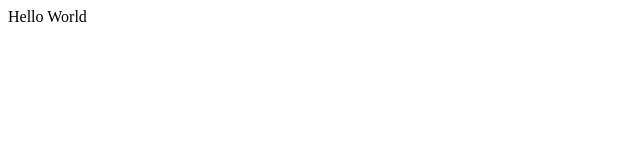
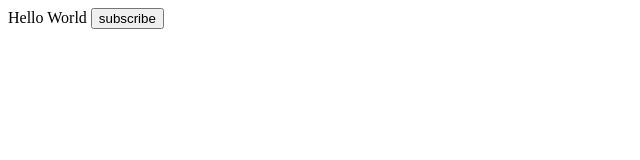
Before and after one commit to klovaaxel/post-test, a plain HTML site: page index.html in a window 1280 px wide. Shown: the whole page, without its empty margins (0-640 px from the left). Drawn offline with Linux system fonts and the light colour scheme.

Commit message:
actually call subscribe

```diff
--- a/index.html
+++ b/index.html
@@ -8,6 +8,8 @@
     </head>
     <body>
         Hello World
+
+        <button onclick="subscribe()">subscribe</button>
 
         <script>
             addEventListener("load", async () => {
```
